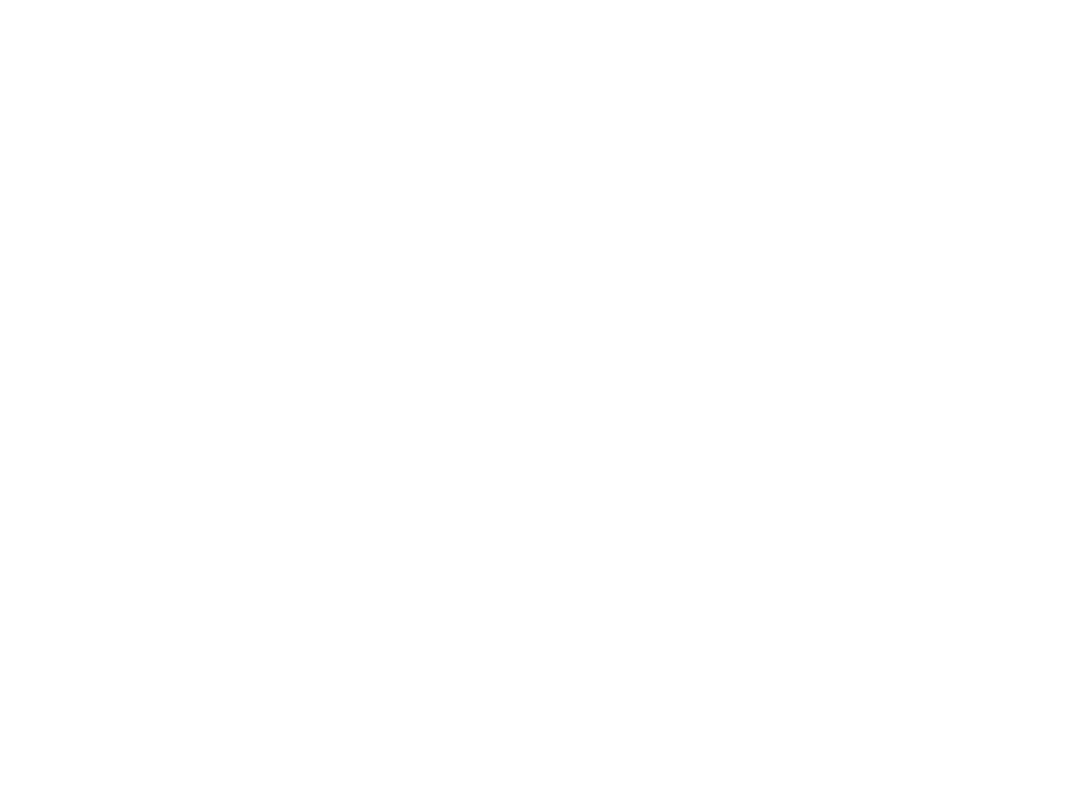
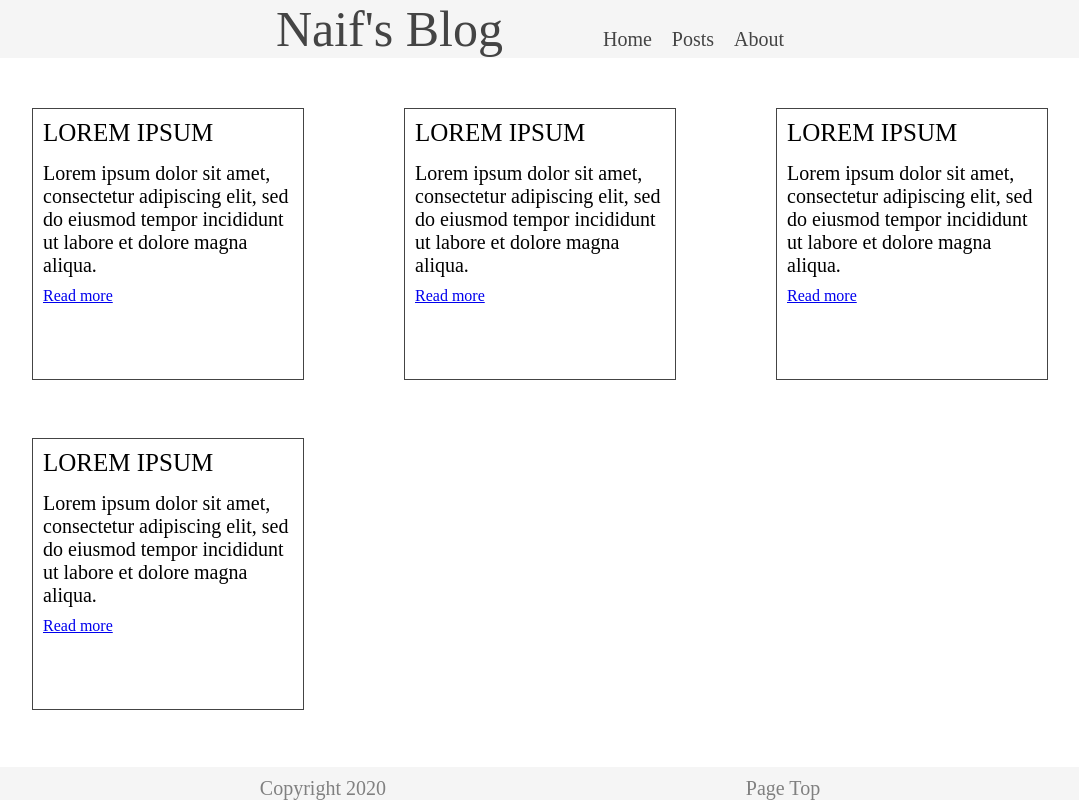
Before and after one commit to nnnaif/FEND-Project1, a plain HTML site: page index.html in a window 1280 px wide. Shown: the whole page, without its empty margins (100-1179 px from the left). Drawn offline with Linux system fonts and the light colour scheme.

Commit message:
feat: add homepage

```diff
--- a/index.html
+++ b/index.html
@@ -4,10 +4,51 @@
 <head>
     <meta charset="UTF-8">
     <title>Naif's Blog</title>
+    <link rel="stylesheet" href="./style/main.css">
 </head>
 
 <body>
-
+    <header>
+        <div class="nav-bar">
+            <div class="title">Naif's Blog</div>
+            <div class="nav-items">
+                <div class="nav-item">Home</div>
+                <div class="nav-item">Posts</div>
+                <div class="nav-item">About</div>
+            </div>
+        </div>
+    </header>
+    <div class="posts">
+        <div class="post-card">
+            <div class="post-title">LOREM IPSUM</div>
+            <div class="post-content">Lorem ipsum dolor sit amet, consectetur adipiscing elit, sed do eiusmod tempor
+                incididunt ut labore et dolore magna aliqua. </div>
+            <div class="post-read-more"><a href="post.html">Read more</a></div>
+        </div>
+        <div class="post-card">
+            <div class="post-title">LOREM IPSUM</div>
+            <div class="post-content">Lorem ipsum dolor sit amet, consectetur adipiscing elit, sed do eiusmod tempor
+                incididunt ut labore et dolore magna aliqua. </div>
+            <div class="post-read-more"><a href="post.html">Read more</a></div>
+        </div>
+        <div class="post-card">
+            <div class="post-title">LOREM IPSUM</div>
+            <div class="post-content">Lorem ipsum dolor sit amet, consectetur adipiscing elit, sed do eiusmod tempor
+                incididunt ut labore et dolore magna aliqua. </div>
+            <div class="post-read-more"><a href="post.html">Read more</a></div>
+        </div>
+        <div class="post-card">
+            <div class="post-title">LOREM IPSUM</div>
+            <div class="post-content">Lorem ipsum dolor sit amet, consectetur adipiscing elit, sed do eiusmod tempor
+                incididunt ut labore et dolore magna aliqua. </div>
+            <div class="post-read-more"><a href="post.html">Read more</a></div>
+        </div>
+    </div>
+    <footer>
+        <div>Copyright 2020</div>
+        <div>Page Top</div>
+    </footer>
 </body>
 
+
 </html>
--- /dev/null
+++ b/style/main.css
@@ -0,0 +1,64 @@
+body {
+  display: grid;
+  min-height: 100vh;
+  grid-template-rows: auto 1fr auto;
+  margin: 0;
+}
+.nav-bar {
+  display: flex;
+  align-items: baseline;
+  justify-content: center;
+  background-color: whitesmoke;
+  margin-bottom: 50px;
+  color: #444;
+}
+.title {
+  font-size: 50px;
+  padding-right: 100px;
+}
+.nav-items {
+  display: flex;
+  align-items: center;
+  font-size: 20px;
+}
+.nav-item {
+  padding-right: 20px;
+}
+.posts {
+  display: grid;
+  justify-content: center;
+  grid-auto-rows: auto;
+  column-gap: 100px;
+  row-gap: 50px;
+  grid-template-areas: "card card card";
+}
+.post-card {
+  display: flex;
+  flex-direction: column;
+  grid-area: "card";
+  font-size: 20px;
+  border: solid #444 1px;
+  padding: 10px;
+  width: 250px;
+  height: 250px;
+}
+.post-title {
+  font-size: 25px;
+  padding-bottom: 15px;
+}
+.post-content {
+  font-size: 20px;
+  padding-bottom: 10px;
+}
+.post-read-more {
+  font-size: 16px;
+}
+footer {
+  display: flex;
+  justify-content: space-evenly;
+  font-size: 20px;
+  background-color: whitesmoke;
+  margin-top: 50px;
+  color: grey;
+  padding-top: 10px;
+}
```
